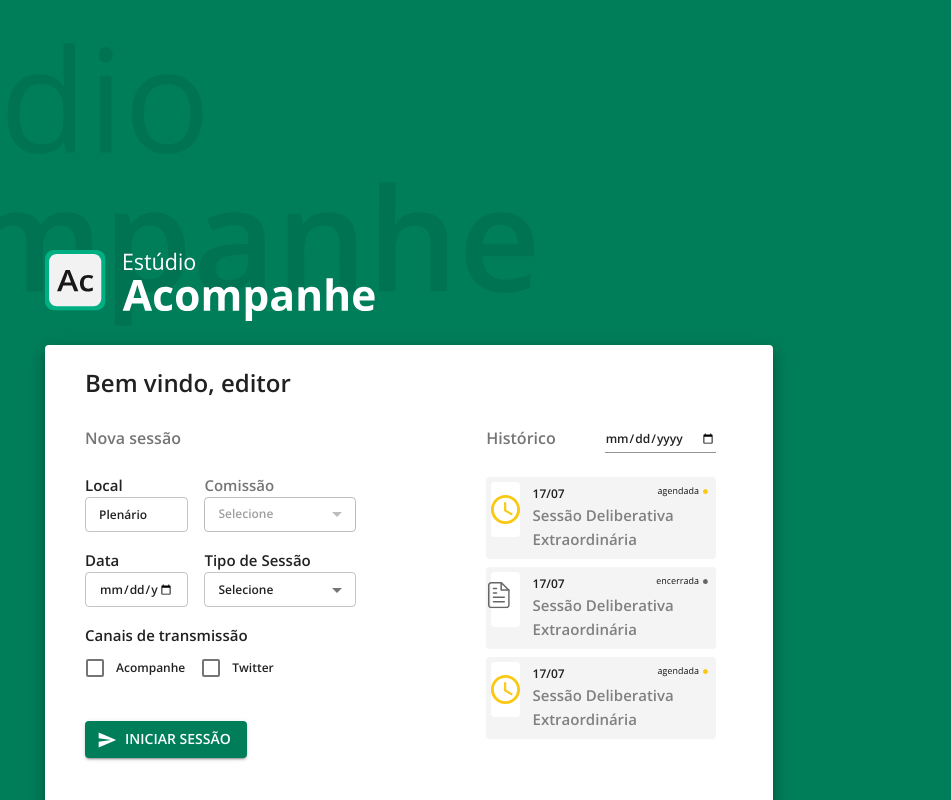
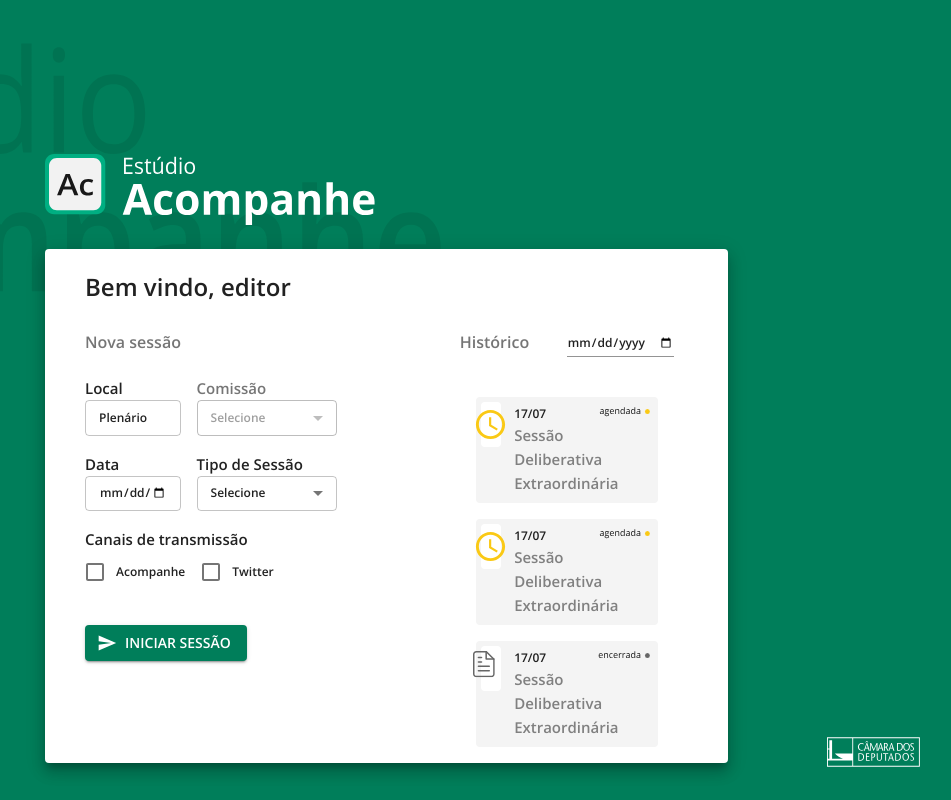
Before and after one commit to labhackercd/linguagem-simples-front, a React (Create React App) app: page /estudio in a window 1280 px wide. Shown: the whole page, without its empty margins (325-1276 px from the left). Built offline with nearby package versions, Linux system fonts and the light colour scheme.

Commit message:
#16 - Fixing overflow sessions history and fixing background svg image properties

```diff
--- a/src/components/EstudioAcompanhePageComponents/SessionHistoryComponent/index.js
+++ b/src/components/EstudioAcompanhePageComponents/SessionHistoryComponent/index.js
@@ -9,6 +9,12 @@
 import SearchIcon from '@material-ui/icons/Search';
 import AccessTimeIcon from '@material-ui/icons/AccessTime';
 import SvgIcon from '@material-ui/core/SvgIcon';
+
+import List from '@material-ui/core/List';
+import ListItem from '@material-ui/core/ListItem';
+import ListItemText from '@material-ui/core/ListItemText';
+import ListSubheader from '@material-ui/core/ListSubheader';
+
 
 import { ReactComponent as DocumentIcon } from './document_icon.svg';
 import ScheduleIcon from './schedule_session.svg'
@@ -25,9 +31,9 @@
     display: "flex"
   },
   sessionList:{
-    position: 'relative',
     overflow: 'auto',
-    maxHeight: 300,
+    maxHeight: 350,
+    maxWidth: '100%'
   },
   input:{
       color: "green"
@@ -40,9 +46,10 @@
     margin:5
   },
   boxPaper:{
-      padding:"10px"
+      padding:"5px"
   }
 });
+
 
 export default function SessionHistoryComponent(){
   const classes = useStyles();
@@ -71,12 +78,17 @@
                         </Grid>
                 </Grid>
                 <Grid item xs={12}>
-                    <Box paddingBottom={1}><ScheduleSessionHistoryCard status="agendada"></ScheduleSessionHistoryCard></Box>
-                    <Box paddingBottom={1}><ScheduleSessionHistoryCard></ScheduleSessionHistoryCard></Box>
-                    <Box paddingBottom={1}><ScheduleSessionHistoryCard status="agendada"></ScheduleSessionHistoryCard></Box>
+                    <List className={classes.sessionList}>
+                        <ListItem><Box><ScheduleSessionHistoryCard status="agendada"></ScheduleSessionHistoryCard></Box></ListItem>
+                        <ListItem><Box><ScheduleSessionHistoryCard status="agendada"></ScheduleSessionHistoryCard></Box></ListItem>
+                        <ListItem><Box><ScheduleSessionHistoryCard status="encerrada"></ScheduleSessionHistoryCard></Box></ListItem>
+                        <ListItem><Box><ScheduleSessionHistoryCard status="agendada"></ScheduleSessionHistoryCard></Box></ListItem>
+                        <ListItem><Box><ScheduleSessionHistoryCard status="agendada"></ScheduleSessionHistoryCard></Box></ListItem>
+                        <ListItem><Box><ScheduleSessionHistoryCard status="agendada"></ScheduleSessionHistoryCard></Box></ListItem>
+                    </List>
                 </Grid>
             </Grid>
-            <Box pt={4} pb={8}>
+            <Box pt={2}>
 
             </Box>
         </Box>
--- a/src/containers/EstudioAcompanhePageContainer/index.js
+++ b/src/containers/EstudioAcompanhePageContainer/index.js
@@ -4,6 +4,7 @@
 import Grid  from "@material-ui/core/Grid";
 import Typography  from "@material-ui/core/Typography";
 import { makeStyles } from '@material-ui/core/styles';
+import { borders } from '@material-ui/system';
 
 import NewSessionFormComponent from '../../components/EstudioAcompanhePageComponents/NewSessionFormComponent';
 import SessionHistoryComponent from '../../components/EstudioAcompanhePageComponents/SessionHistoryComponent';
@@ -16,20 +17,18 @@
   root: {
     backgroundImage: "url(" + BackgroundImage + ")",
     backgroundRepeat: "no-repeat",
-    backgroundAttachment: "fixed",
-    backgroundSize: "cover",
-    border: 0,
-    height: '100%',
-    width: '100%',
+    backgroundSize: "100% 100%",
+    minHeight: '100%',
+    minWidth:'100%',
     position: "fixed",
     display: "flex"
   },
   paper:{
-    width: '80%',
+    width: '75%',
   },
   box:{
     paddingLeft:"370px",
-    paddingTop:"250px",
+    paddingTop:"12%",
     width:'100%',
     height:'100%'
   },
@@ -47,8 +46,7 @@
             <Box className={classes.logo}>
                 <img src={AcompanheLogo} alt="Logo Estudio Acompanhe"></img>
             </Box>
-
-              <Paper elevation={10} className={classes.paper} square={false}>
+              <Paper borders={10} elevation={10} className={classes.paper} square={false}>
                 <Box ml={5}>
                   <Grid container>
                     <Grid item xs={12}>
```
Also changed, not shown: src/containers/EstudioAcompanhePageContainer/background.svg.
